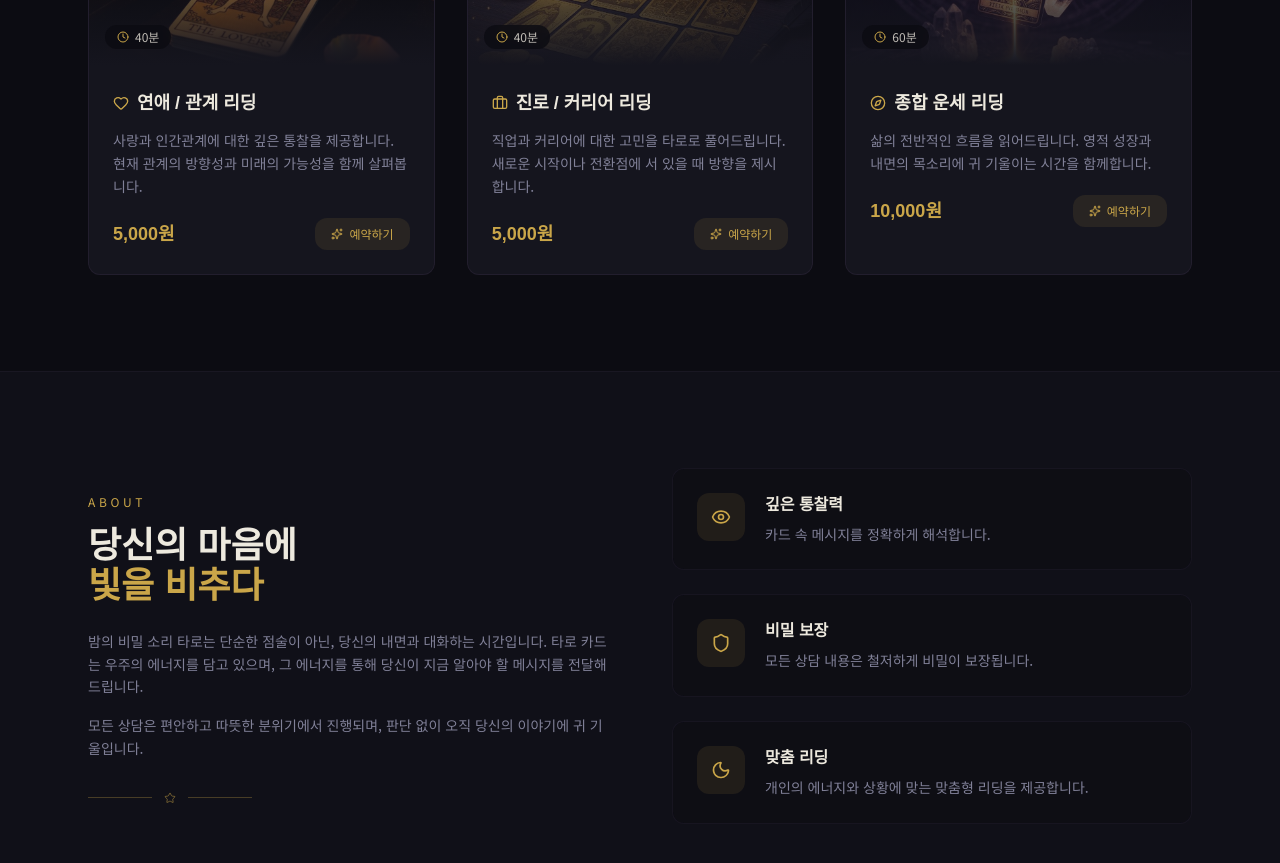
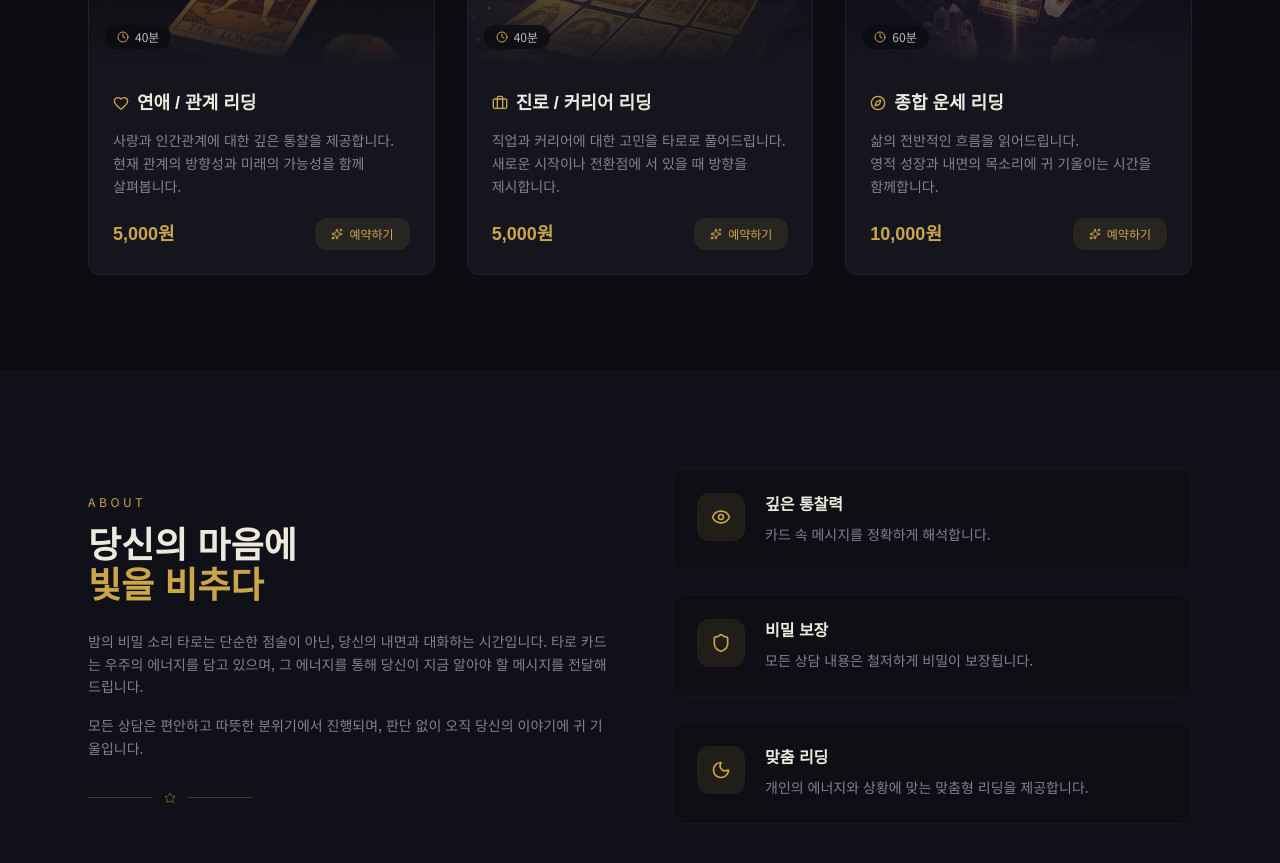
Before and after one commit to WO2IN/sori_tarot, a Next.js app: page / in a window 1280 px wide. Shown: the part 1260-2123 px from the top of the page. Built offline with nearby package versions, Linux system fonts and the light colour scheme.

Commit message:
Version 1.3

```diff
--- a/components/services-section.tsx
+++ b/components/services-section.tsx
@@ -24,7 +24,7 @@ const services = [
   {
     title: "종합 운세 리딩",
     description:
-      "삶의 전반적인 흐름을 읽어드립니다. 영적 성장과 \n내면의 목소리에 귀 기울이는 시간을 함께합니다.",
+      "삶의 전반적인 흐름을 읽어드립니다.\n영적 성장과 내면의 목소리에 귀 기울이는 시간을 함께합니다.",
     icon: Compass,
     image: "/images/tarot-spiritual.jpg",
     duration: "60분",
@@ -81,7 +81,7 @@ export function ServicesSection() {
                     {service.title}
                   </h3>
                 </div>
-                <p className="mb-5 whitespace-pre-line text-sm leading-relaxed text-muted-foreground">
+                <p className="mb-5 whitespace-pre-line break-keep text-sm leading-relaxed text-muted-foreground">
                   {service.description}
                 </p>
                 <div className="flex items-center justify-between">
```
